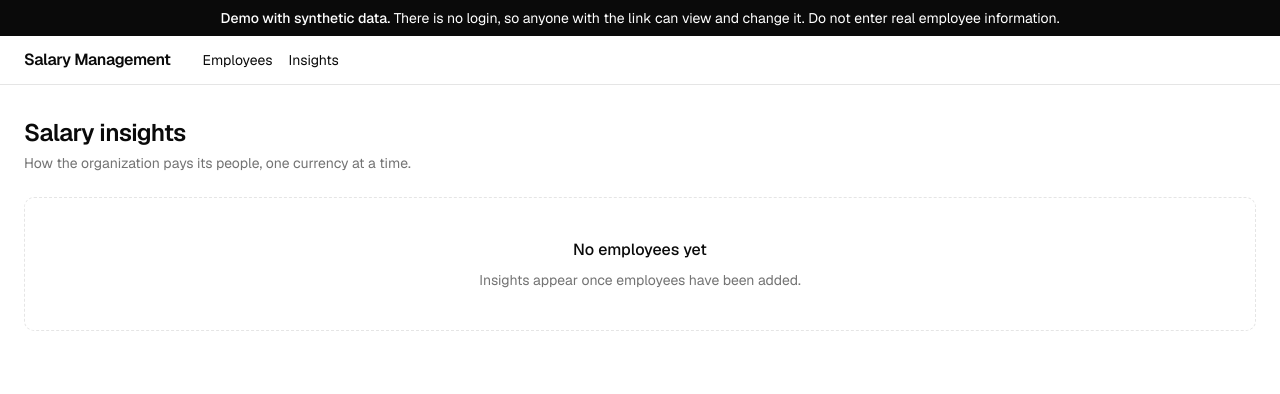
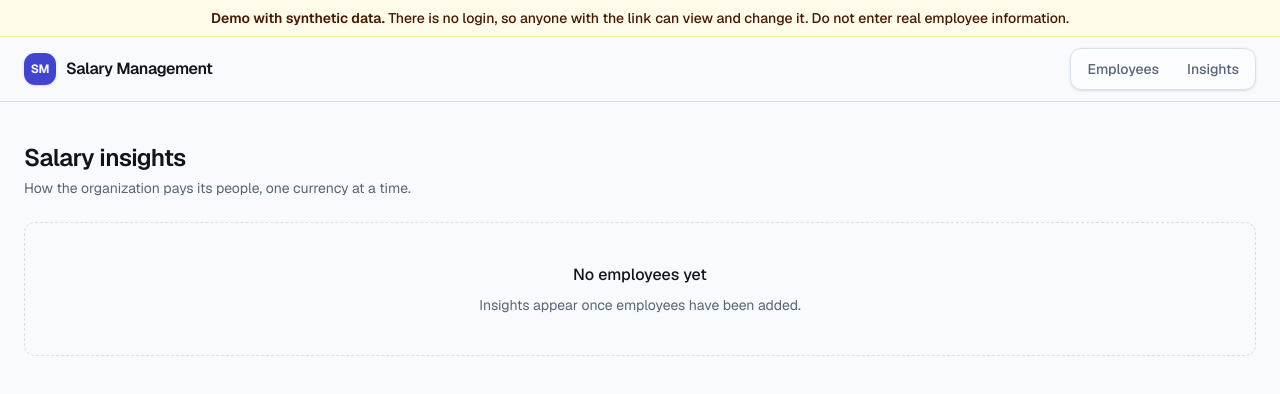
Before and after one commit to SoniSameer/salary-management-system, a Next.js app: page /insights in a window 1280 px wide. Shown: the top 394 px of the page. Built offline with nearby package versions, Linux system fonts and the light colour scheme; no server answers; the database is empty.

Commit message:
refactor: polish app shell and employee directory visuals

```diff
--- a/src/app/globals.css
+++ b/src/app/globals.css
@@ -9,7 +9,7 @@
   --color-foreground: var(--foreground);
   --font-sans: var(--font-geist-sans);
   --font-mono: var(--font-geist-mono);
-  --font-heading: var(--font-sans);
+  --font-heading: var(--font-geist-sans);
   --color-sidebar-ring: var(--sidebar-ring);
   --color-sidebar-border: var(--sidebar-border);
   --color-sidebar-accent-foreground: var(--sidebar-accent-foreground);
@@ -39,92 +39,118 @@
   --color-popover: var(--popover);
   --color-card-foreground: var(--card-foreground);
   --color-card: var(--card);
-  --radius-sm: calc(var(--radius) * 0.6);
-  --radius-md: calc(var(--radius) * 0.8);
+  --radius-sm: calc(var(--radius) * 0.65);
+  --radius-md: calc(var(--radius) * 0.85);
   --radius-lg: var(--radius);
-  --radius-xl: calc(var(--radius) * 1.4);
+  --radius-xl: calc(var(--radius) * 1.35);
   --radius-2xl: calc(var(--radius) * 1.8);
   --radius-3xl: calc(var(--radius) * 2.2);
   --radius-4xl: calc(var(--radius) * 2.6);
 }
 
 :root {
-  --background: oklch(1 0 0);
-  --foreground: oklch(0.145 0 0);
+  --background: oklch(0.985 0.004 260);
+  --foreground: oklch(0.19 0.02 260);
   --card: oklch(1 0 0);
-  --card-foreground: oklch(0.145 0 0);
+  --card-foreground: oklch(0.19 0.02 260);
   --popover: oklch(1 0 0);
-  --popover-foreground: oklch(0.145 0 0);
-  --primary: oklch(0.205 0 0);
-  --primary-foreground: oklch(0.985 0 0);
-  --secondary: oklch(0.97 0 0);
-  --secondary-foreground: oklch(0.205 0 0);
-  --muted: oklch(0.97 0 0);
-  --muted-foreground: oklch(0.556 0 0);
-  --accent: oklch(0.97 0 0);
-  --accent-foreground: oklch(0.205 0 0);
-  --destructive: oklch(0.577 0.245 27.325);
-  --border: oklch(0.922 0 0);
-  --input: oklch(0.922 0 0);
-  --ring: oklch(0.708 0 0);
-  --chart-1: oklch(0.87 0 0);
-  --chart-2: oklch(0.556 0 0);
-  --chart-3: oklch(0.439 0 0);
-  --chart-4: oklch(0.371 0 0);
-  --chart-5: oklch(0.269 0 0);
-  --radius: 0.625rem;
-  --sidebar: oklch(0.985 0 0);
-  --sidebar-foreground: oklch(0.145 0 0);
-  --sidebar-primary: oklch(0.205 0 0);
-  --sidebar-primary-foreground: oklch(0.985 0 0);
-  --sidebar-accent: oklch(0.97 0 0);
-  --sidebar-accent-foreground: oklch(0.205 0 0);
-  --sidebar-border: oklch(0.922 0 0);
-  --sidebar-ring: oklch(0.708 0 0);
+  --popover-foreground: oklch(0.19 0.02 260);
+  --primary: oklch(0.48 0.21 274);
+  --primary-foreground: oklch(0.985 0.01 260);
+  --secondary: oklch(0.955 0.015 260);
+  --secondary-foreground: oklch(0.32 0.045 260);
+  --muted: oklch(0.965 0.01 260);
+  --muted-foreground: oklch(0.5 0.035 260);
+  --accent: oklch(0.94 0.035 274);
+  --accent-foreground: oklch(0.35 0.14 274);
+  --destructive: oklch(0.58 0.22 27);
+  --success: oklch(0.52 0.16 155);
+  --success-soft: oklch(0.95 0.045 155);
+  --border: oklch(0.9 0.018 260);
+  --input: oklch(0.87 0.018 260);
+  --ring: oklch(0.58 0.18 274);
+  --chart-1: oklch(0.62 0.19 274);
+  --chart-2: oklch(0.56 0.16 255);
+  --chart-3: oklch(0.48 0.21 274);
+  --chart-4: oklch(0.42 0.17 292);
+  --chart-5: oklch(0.35 0.13 305);
+  --radius: 0.7rem;
+  --shadow-soft: 0 1px 2px rgb(15 23 42 / 0.04), 0 8px 24px rgb(15 23 42 / 0.035);
+  --shadow-card: 0 1px 2px rgb(15 23 42 / 0.04), 0 2px 8px rgb(15 23 42 / 0.025);
+  --sidebar: oklch(0.98 0.006 260);
+  --sidebar-foreground: oklch(0.19 0.02 260);
+  --sidebar-primary: oklch(0.48 0.21 274);
+  --sidebar-primary-foreground: oklch(0.985 0.01 260);
+  --sidebar-accent: oklch(0.94 0.035 274);
+  --sidebar-accent-foreground: oklch(0.35 0.14 274);
+  --sidebar-border: oklch(0.9 0.018 260);
+  --sidebar-ring: oklch(0.58 0.18 274);
 }
 
 .dark {
-  --background: oklch(0.145 0 0);
-  --foreground: oklch(0.985 0 0);
-  --card: oklch(0.205 0 0);
-  --card-foreground: oklch(0.985 0 0);
-  --popover: oklch(0.205 0 0);
-  --popover-foreground: oklch(0.985 0 0);
-  --primary: oklch(0.922 0 0);
-  --primary-foreground: oklch(0.205 0 0);
-  --secondary: oklch(0.269 0 0);
-  --secondary-foreground: oklch(0.985 0 0);
-  --muted: oklch(0.269 0 0);
-  --muted-foreground: oklch(0.708 0 0);
-  --accent: oklch(0.269 0 0);
-  --accent-foreground: oklch(0.985 0 0);
-  --destructive: oklch(0.704 0.191 22.216);
-  --border: oklch(1 0 0 / 10%);
-  --input: oklch(1 0 0 / 15%);
-  --ring: oklch(0.556 0 0);
-  --chart-1: oklch(0.87 0 0);
-  --chart-2: oklch(0.556 0 0);
-  --chart-3: oklch(0.439 0 0);
-  --chart-4: oklch(0.371 0 0);
-  --chart-5: oklch(0.269 0 0);
-  --sidebar: oklch(0.205 0 0);
-  --sidebar-foreground: oklch(0.985 0 0);
-  --sidebar-primary: oklch(0.488 0.243 264.376);
-  --sidebar-primary-foreground: oklch(0.985 0 0);
-  --sidebar-accent: oklch(0.269 0 0);
-  --sidebar-accent-foreground: oklch(0.985 0 0);
-  --sidebar-border: oklch(1 0 0 / 10%);
-  --sidebar-ring: oklch(0.556 0 0);
+  --background: oklch(0.15 0.018 260);
+  --foreground: oklch(0.97 0.01 260);
+  --card: oklch(0.19 0.02 260);
+  --card-foreground: oklch(0.97 0.01 260);
+  --popover: oklch(0.19 0.02 260);
+  --popover-foreground: oklch(0.97 0.01 260);
+  --primary: oklch(0.68 0.17 274);
+  --primary-foreground: oklch(0.16 0.03 274);
+  --secondary: oklch(0.25 0.025 260);
+  --secondary-foreground: oklch(0.93 0.01 260);
+  --muted: oklch(0.24 0.025 260);
+  --muted-foreground: oklch(0.72 0.025 260);
+  --accent: oklch(0.29 0.07 274);
+  --accent-foreground: oklch(0.88 0.08 274);
+  --destructive: oklch(0.7 0.18 24);
+  --success: oklch(0.7 0.15 155);
+  --success-soft: oklch(0.25 0.07 155);
+  --border: oklch(1 0 0 / 12%);
+  --input: oklch(1 0 0 / 16%);
+  --ring: oklch(0.68 0.17 274);
+  --chart-1: oklch(0.68 0.17 274);
+  --chart-2: oklch(0.63 0.15 255);
+  --chart-3: oklch(0.58 0.18 274);
+  --chart-4: oklch(0.54 0.15 292);
+  --chart-5: oklch(0.48 0.12 305);
+  --sidebar: oklch(0.19 0.02 260);
+  --sidebar-foreground: oklch(0.97 0.01 260);
+  --sidebar-primary: oklch(0.68 0.17 274);
+  --sidebar-primary-foreground: oklch(0.16 0.03 274);
+  --sidebar-accent: oklch(0.29 0.07 274);
+  --sidebar-accent-foreground: oklch(0.88 0.08 274);
+  --sidebar-border: oklch(1 0 0 / 12%);
+  --sidebar-ring: oklch(0.68 0.17 274);
 }
 
 @layer base {
   * {
     @apply border-border outline-ring/50;
   }
+
+  html {
+    @apply font-sans;
+    scroll-behavior: smooth;
+  }
+
   body {
     @apply bg-background text-foreground;
+    font-feature-settings: "cv11" 1, "ss01" 1;
   }
-  html {
-    @apply font-sans;
+
+  ::selection {
+    background: oklch(0.88 0.08 274);
+    color: oklch(0.25 0.1 274);
   }
 }
+
+@layer utilities {
+  .surface-card {
+    @apply rounded-xl border bg-card;
+    box-shadow: var(--shadow-card);
+  }
+
+  .tabular-nums {
+    font-variant-numeric: tabular-nums;
+  }
+}
--- a/src/app/layout.tsx
+++ b/src/app/layout.tsx
@@ -29,27 +29,36 @@ export default function RootLayout({ children }: LayoutProps<"/">) {
       <body className="min-h-full flex flex-col">
         <a
           href="#main-content"
-          className="bg-background focus:ring-ring sr-only z-50 rounded px-3 py-2 focus:not-sr-only focus:fixed focus:top-2 focus:left-2 focus:ring-2"
+          className="bg-background focus:ring-ring sr-only z-50 rounded-md px-3 py-2 text-sm font-medium shadow-lg focus:not-sr-only focus:fixed focus:top-3 focus:left-3 focus:ring-2"
         >
           Skip to main content
         </a>
         <DemoBanner />
-        <header className="border-b">
-          <div className="mx-auto flex max-w-7xl items-center gap-8 px-6 py-3">
-            <Link href="/employees" className="font-semibold tracking-tight">
-              Salary Management
+        <header className="bg-background/90 sticky top-0 z-40 border-b backdrop-blur-xl">
+          <div className="mx-auto flex h-16 max-w-7xl items-center justify-between px-4 sm:px-6">
+            <Link href="/employees" className="group flex items-center gap-2.5 font-semibold tracking-tight">
+              <span className="bg-primary text-primary-foreground flex size-8 items-center justify-center rounded-lg text-xs font-bold shadow-sm transition-transform duration-150 group-hover:scale-105">
+                SM
+              </span>
+              <span>Salary Management</span>
             </Link>
-            <nav aria-label="Main" className="flex gap-4 text-sm">
-              <Link href="/employees" className="hover:underline">
+            <nav aria-label="Main" className="flex items-center gap-1 rounded-lg border bg-card/70 p-1 shadow-sm">
+              <Link
+                href="/employees"
+                className="text-muted-foreground hover:bg-muted hover:text-foreground focus-visible:ring-ring rounded-md px-3 py-1.5 text-sm font-medium transition-colors duration-150 focus-visible:ring-2 focus-visible:outline-none"
+              >
                 Employees
               </Link>
-              <Link href="/insights" className="hover:underline">
+              <Link
+                href="/insights"
+                className="text-muted-foreground hover:bg-muted hover:text-foreground focus-visible:ring-ring rounded-md px-3 py-1.5 text-sm font-medium transition-colors duration-150 focus-visible:ring-2 focus-visible:outline-none"
+              >
                 Insights
               </Link>
             </nav>
           </div>
         </header>
-        <main id="main-content" className="mx-auto w-full max-w-7xl flex-1 px-6 py-8">
+        <main id="main-content" className="mx-auto w-full max-w-7xl flex-1 px-4 py-8 sm:px-6 sm:py-10">
           {children}
         </main>
       </body>
--- a/src/components/demo-banner.tsx
+++ b/src/components/demo-banner.tsx
@@ -4,8 +4,8 @@
  */
 export function DemoBanner() {
   return (
-    <aside aria-label="Demo notice" className="bg-foreground text-background px-6 py-2 text-center text-sm">
-      <strong className="font-medium">Demo with synthetic data.</strong> There is no login, so anyone with the link can
+    <aside aria-label="Demo notice" className="border-b border-amber-200/70 bg-amber-50 px-4 py-2 text-center text-xs font-medium text-amber-950 sm:text-sm dark:border-amber-900/60 dark:bg-amber-950/40 dark:text-amber-100">
+      <strong className="font-semibold">Demo with synthetic data.</strong> There is no login, so anyone with the link can
       view and change it. Do not enter real employee information.
     </aside>
   );
--- a/src/components/native-select.tsx
+++ b/src/components/native-select.tsx
@@ -22,8 +22,8 @@ export function NativeSelect({ label, value, options, onChange, disabled, classN
   const id = `select-${label.toLowerCase().replace(/\s+/g, "-")}`;
 
   return (
-    <div className={cn("flex flex-col gap-1", className)}>
-      <label htmlFor={id} className="text-muted-foreground text-xs font-medium">
+    <div className={cn("flex min-w-[148px] flex-1 flex-col gap-1.5", className)}>
+      <label htmlFor={id} className="text-muted-foreground text-[11px] font-semibold tracking-wide uppercase">
         {label}
       </label>
       <select
@@ -31,7 +31,7 @@ export function NativeSelect({ label, value, options, onChange, disabled, classN
         value={value}
         disabled={disabled}
         onChange={(event) => onChange(event.target.value)}
-        className="border-input bg-background focus-visible:border-ring focus-visible:ring-ring/50 h-8 rounded-lg border px-2 text-sm outline-none focus-visible:ring-3 disabled:opacity-50"
+        className="border-input bg-background text-foreground focus-visible:border-ring focus-visible:ring-ring/30 h-10 w-full rounded-lg border px-3 text-sm shadow-sm outline-none transition-[border-color,box-shadow] duration-150 focus-visible:ring-3 disabled:cursor-not-allowed disabled:opacity-50"
       >
         {options.map((option) => (
           <option key={option.value} value={option.value}>
--- a/src/features/employees/components/employee-directory.tsx
+++ b/src/features/employees/components/employee-directory.tsx
@@ -43,7 +43,7 @@ export function EmployeeDirectory() {
   const { data } = list;
 
   return (
-    <div className="flex flex-col gap-6">
+    <div className="flex flex-col gap-5">
       <DirectoryFilters
         query={query}
         filterOptions={filterOptions}
@@ -52,7 +52,7 @@ export function EmployeeDirectory() {
       />
 
       {query.sortBy === "currentSalary" && !query.currency && (
-        <p role="note" className="text-muted-foreground bg-muted rounded-lg p-3 text-sm">
+        <p role="note" className="border-primary/20 bg-primary/5 text-primary rounded-lg border p-3 text-sm">
           Salaries in different currencies cannot be compared. Choose a currency to rank salaries fairly.
         </p>
       )}
@@ -74,7 +74,7 @@ export function EmployeeDirectory() {
         />
       ) : (
         <>
-          <p aria-live="polite" className="text-muted-foreground text-sm">
+          <p aria-live="polite" className="text-muted-foreground text-sm tabular-nums">
             {summary(data.page, data.pageSize, data.items.length, data.total)}
           </p>
           <EmployeeTable
--- a/src/features/employees/components/pagination.tsx
+++ b/src/features/employees/components/pagination.tsx
@@ -11,8 +11,9 @@ interface PaginationProps {
 
 export function Pagination({ currentPage, shownPage, totalPages, onPageChange }: PaginationProps) {
   return (
-    <nav aria-label="Pagination" className="flex items-center justify-end gap-3">
-      <span className="text-muted-foreground text-sm">{`Page ${shownPage} of ${totalPages}`}</span>
+    <nav aria-label="Pagination" className="flex flex-wrap items-center justify-between gap-3 border-t px-1 pt-4">
+      <span className="text-muted-foreground text-sm tabular-nums">{`Page ${shownPage} of ${totalPages}`}</span>
+      <div className="flex items-center gap-2">
         <Button
           variant="outline"
           size="sm"
@@ -31,6 +32,7 @@ export function Pagination({ currentPage, shownPage, totalPages, onPageChange }:
         >
           Next
         </Button>
+      </div>
     </nav>
   );
 }
```
Also changed, not shown: src/app/employees/page.tsx (+10 -4 lines), src/features/employees/components/directory-fallback.tsx (+4 -4 lines), src/features/employees/components/directory-filters.tsx (+17 -8 lines), src/features/employees/components/directory-states.tsx (+15 -11 lines), src/features/employees/components/employee-table.tsx (+32 -13 lines). Lines whose indentation alone changed are shown as unchanged.
